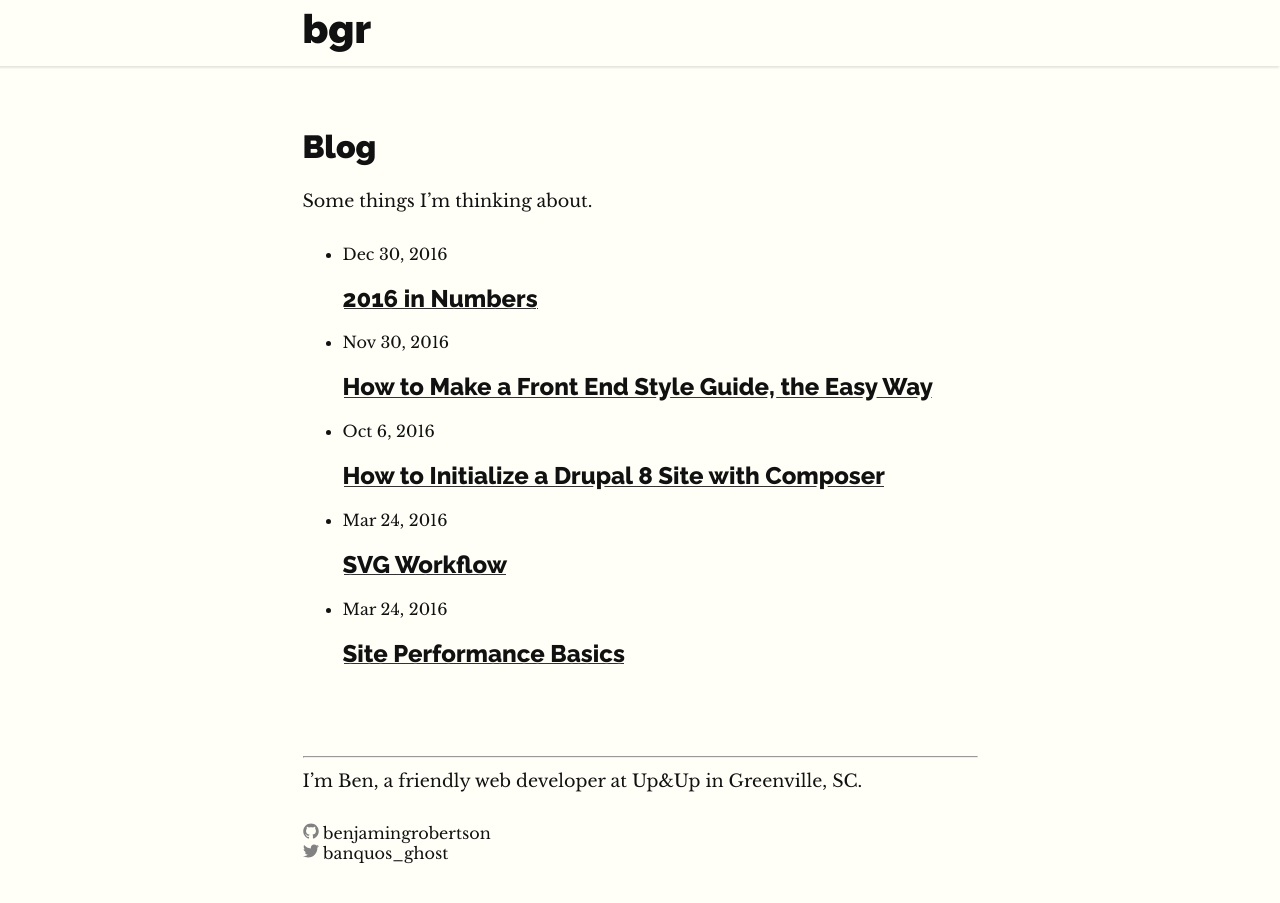
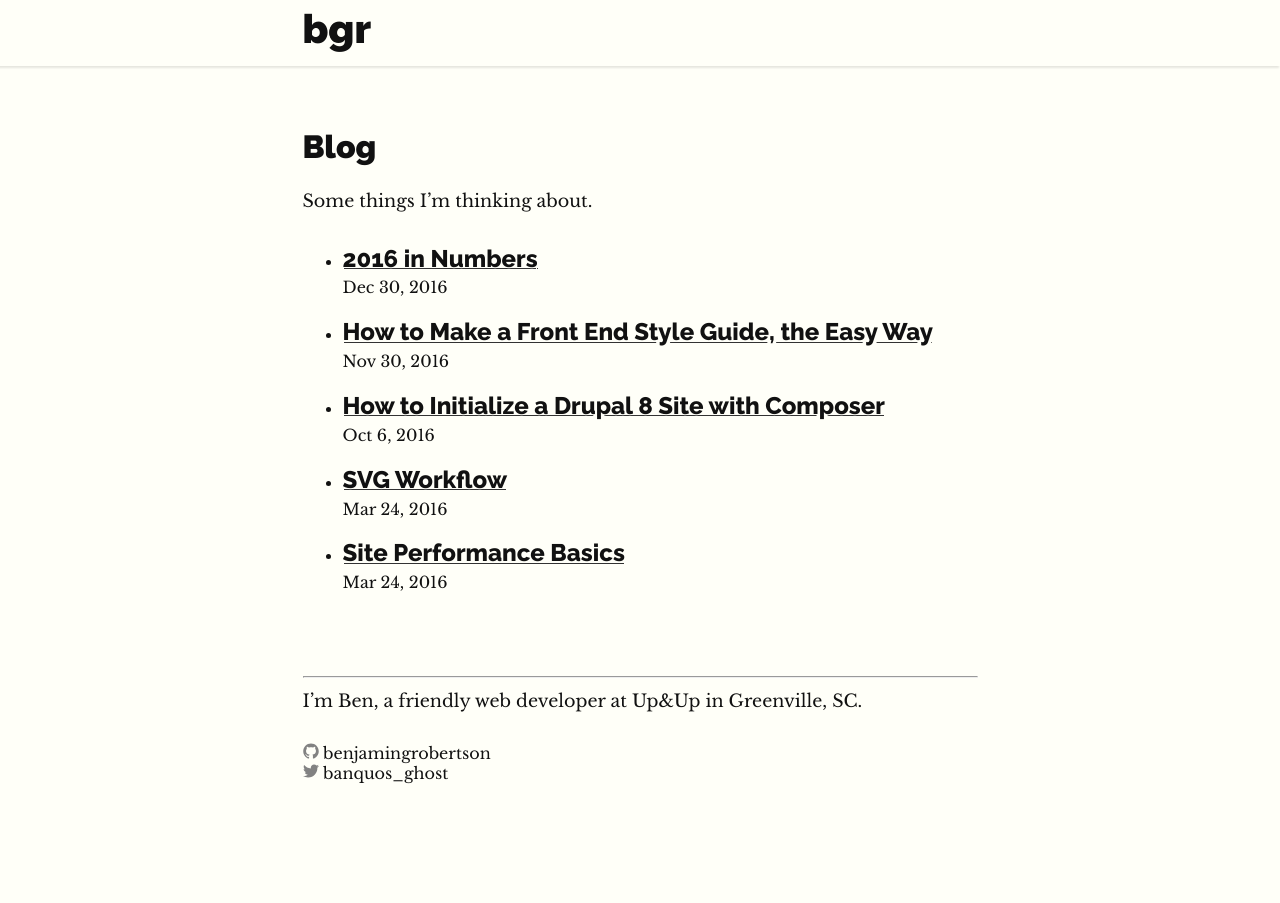
Before and after one commit to benjamingrobertson/benjamingrobertson.github.io, a Jekyll site: the page built from blog.md, in a window 1280 px wide and 931 px high. Shown: the top 903 px of the window. Built offline with Jekyll 4.4.1, drawn with Linux system fonts in a browser that asks for light colours.

Commit message:
Add styles for post_list

```diff
--- a/_layouts/blog.html
+++ b/_layouts/blog.html
@@ -9,11 +9,11 @@ layout: default
 <ul class="post-list">
   {% for post in site.posts %}
     <li>
-      <span class="post-meta">{{ post.date | date: "%b %-d, %Y" }}</span>
+        <h2 class="post-list__title">
+          <a class="post-link" href="{{ post.url | relative_url }}">{{ post.title | escape }}</a>
+        </h2>
+        <span class="post-meta">{{ post.date | date: "%b %-d, %Y" }}</span>
 
-      <h2>
-        <a class="post-link" href="{{ post.url | relative_url }}">{{ post.title | escape }}</a>
-      </h2>
     </li>
   {% endfor %}
 </ul>
--- a/_sass/bgr.sass
+++ b/_sass/bgr.sass
@@ -10,3 +10,4 @@
 @import "smacss/components/main_menu"
 @import "smacss/components/article"
 @import "smacss/components/footer"
+@import "smacss/components/post_list"
--- /dev/null
+++ b/_sass/smacss/components/_post_list.sass
@@ -0,0 +1,2 @@
+.post-list__title
+    margin-bottom: .2em
```
